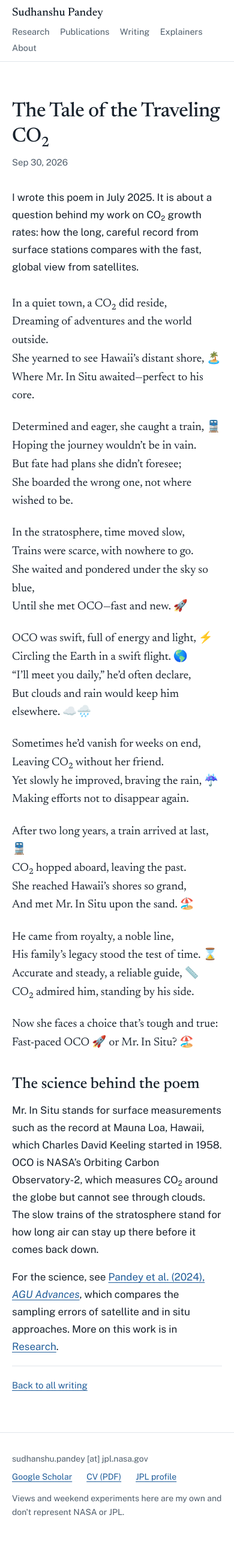
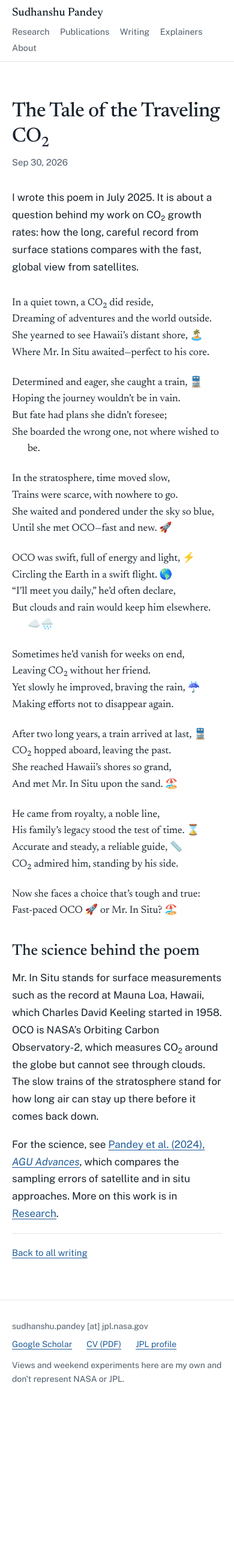
Before and after one commit to sudshu/sudshu.github.io, a Jekyll site: the page built from _posts/2026-09-30-tale-of-the-traveling-co2.md, in a window 390 px wide. Shown: the whole page at 60% size. Built offline with Jekyll 4.4.1, drawn with Linux system fonts in a browser that asks for light colours; after the commit the page ends 2360 px from its top, so only the background shows below that.

Commit message:
Improve the poem and research layout on tablets and phones
Each poem line is its own block with a hanging indent, so a line that
wraps on a phone reads as one verse line (text unchanged, checked
line by line against the original docx). Research topics stack below
900px so the paper figures stay wide enough to read on tablets.

Co-Authored-By: Claude Opus 5.5 <noreply@anthropic.com>

```diff
--- a/_posts/2026-09-30-tale-of-the-traveling-co2.md
+++ b/_posts/2026-09-30-tale-of-the-traveling-co2.md
@@ -12,36 +12,14 @@ image: /assets/social/card.png
 I wrote this poem in July 2025. It is about a question behind my work on CO<sub>2</sub> growth rates: how the long, careful record from surface stations compares with the fast, global view from satellites.
 
 <div class="poem" markdown="0">
-<p>In a quiet town, a CO<sub>2</sub> did reside,<br>
-Dreaming of adventures and the world outside.<br>
-She yearned to see Hawaii’s distant shore, 🏝️<br>
-Where Mr. In Situ awaited—perfect to his core.</p>
-<p>Determined and eager, she caught a train, 🚆<br>
-Hoping the journey wouldn’t be in vain.<br>
-But fate had plans she didn’t foresee;<br>
-She boarded the wrong one, not where wished to be.</p>
-<p>In the stratosphere, time moved slow,<br>
-Trains were scarce, with nowhere to go.<br>
-She waited and pondered under the sky so blue,<br>
-Until she met OCO—fast and new. 🚀</p>
-<p>OCO was swift, full of energy and light, ⚡<br>
-Circling the Earth in a swift flight. 🌎<br>
-“I’ll meet you daily,” he’d often declare,<br>
-But clouds and rain would keep him elsewhere. ☁️🌧️</p>
-<p>Sometimes he’d vanish for weeks on end,<br>
-Leaving CO<sub>2</sub> without her friend.<br>
-Yet slowly he improved, braving the rain, ☔<br>
-Making efforts not to disappear again.</p>
-<p>After two long years, a train arrived at last, 🚆<br>
-CO<sub>2</sub> hopped aboard, leaving the past.<br>
-She reached Hawaii’s shores so grand,<br>
-And met Mr. In Situ upon the sand. 🏖️</p>
-<p>He came from royalty, a noble line,<br>
-His family’s legacy stood the test of time. ⌛<br>
-Accurate and steady, a reliable guide, 📏<br>
-CO<sub>2</sub> admired him, standing by his side.</p>
-<p>Now she faces a choice that’s tough and true:<br>
-Fast-paced OCO 🚀 or Mr. In Situ? 🏖️</p>
+<p><span class="line">In a quiet town, a CO<sub>2</sub> did reside,</span><span class="line">Dreaming of adventures and the world outside.</span><span class="line">She yearned to see Hawaii’s distant shore, 🏝️</span><span class="line">Where Mr. In Situ awaited—perfect to his core.</span></p>
+<p><span class="line">Determined and eager, she caught a train, 🚆</span><span class="line">Hoping the journey wouldn’t be in vain.</span><span class="line">But fate had plans she didn’t foresee;</span><span class="line">She boarded the wrong one, not where wished to be.</span></p>
+<p><span class="line">In the stratosphere, time moved slow,</span><span class="line">Trains were scarce, with nowhere to go.</span><span class="line">She waited and pondered under the sky so blue,</span><span class="line">Until she met OCO—fast and new. 🚀</span></p>
+<p><span class="line">OCO was swift, full of energy and light, ⚡</span><span class="line">Circling the Earth in a swift flight. 🌎</span><span class="line">“I’ll meet you daily,” he’d often declare,</span><span class="line">But clouds and rain would keep him elsewhere. ☁️🌧️</span></p>
+<p><span class="line">Sometimes he’d vanish for weeks on end,</span><span class="line">Leaving CO<sub>2</sub> without her friend.</span><span class="line">Yet slowly he improved, braving the rain, ☔</span><span class="line">Making efforts not to disappear again.</span></p>
+<p><span class="line">After two long years, a train arrived at last, 🚆</span><span class="line">CO<sub>2</sub> hopped aboard, leaving the past.</span><span class="line">She reached Hawaii’s shores so grand,</span><span class="line">And met Mr. In Situ upon the sand. 🏖️</span></p>
+<p><span class="line">He came from royalty, a noble line,</span><span class="line">His family’s legacy stood the test of time. ⌛</span><span class="line">Accurate and steady, a reliable guide, 📏</span><span class="line">CO<sub>2</sub> admired him, standing by his side.</span></p>
+<p><span class="line">Now she faces a choice that’s tough and true:</span><span class="line">Fast-paced OCO 🚀 or Mr. In Situ? 🏖️</span></p>
 </div>
 
 ## The science behind the poem
--- a/assets/css/style.css
+++ b/assets/css/style.css
@@ -179,6 +179,7 @@ section.part > h2 {
 /* poem posts */
 .poem { margin: 2rem 0 2.4rem; font-family: var(--serif); font-size: 1.2rem; line-height: 1.6; }
 .poem p { margin: 0 0 1.4rem; }
+.poem .line { display: block; padding-left: 1.5em; text-indent: -1.5em; }  /* wrapped lines get a hanging indent */
 
 /* code highlighting (Rouge), light */
 .highlight .c, .highlight .c1, .highlight .cm, .highlight .cs, .highlight .cp { color: #5b6b79; font-style: italic; }
@@ -194,9 +195,13 @@ section.part > h2 {
 
 /* ---------- small screens ---------- */
 
+@media (max-width: 900px) {
+  .topic, .explainer { grid-template-columns: 1fr; }
+  .topic-fig, .explainer img { max-width: 44rem; }
+}
 @media (max-width: 760px) {
   .site-nav { width: 100%; gap: 0.25rem 1.1rem; font-size: 0.9rem; }
-  .topic, .explainer { grid-template-columns: 1fr; }
+  .poem { font-size: 1.08rem; }
   .posts li { grid-template-columns: 1fr; gap: 0.2rem; }
   .intro .lead { font-size: 1.15rem; }
 }
```
